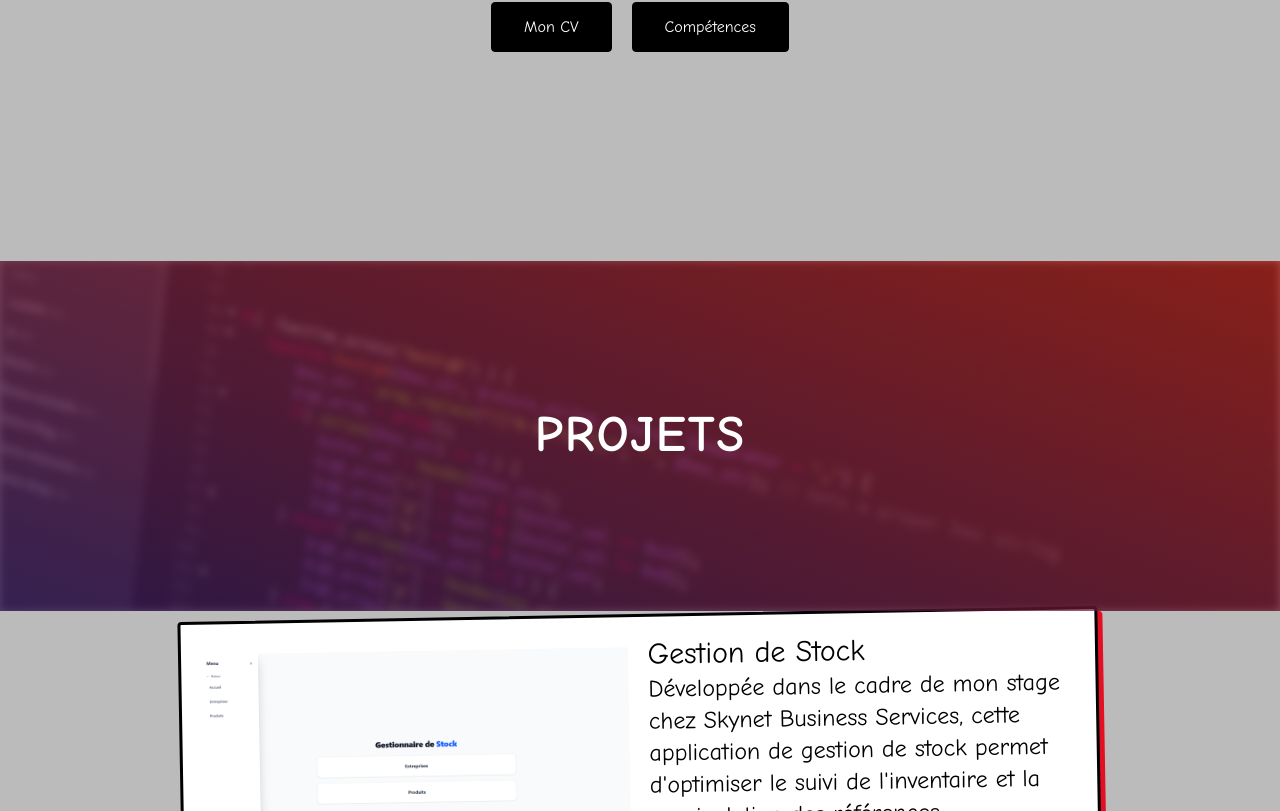
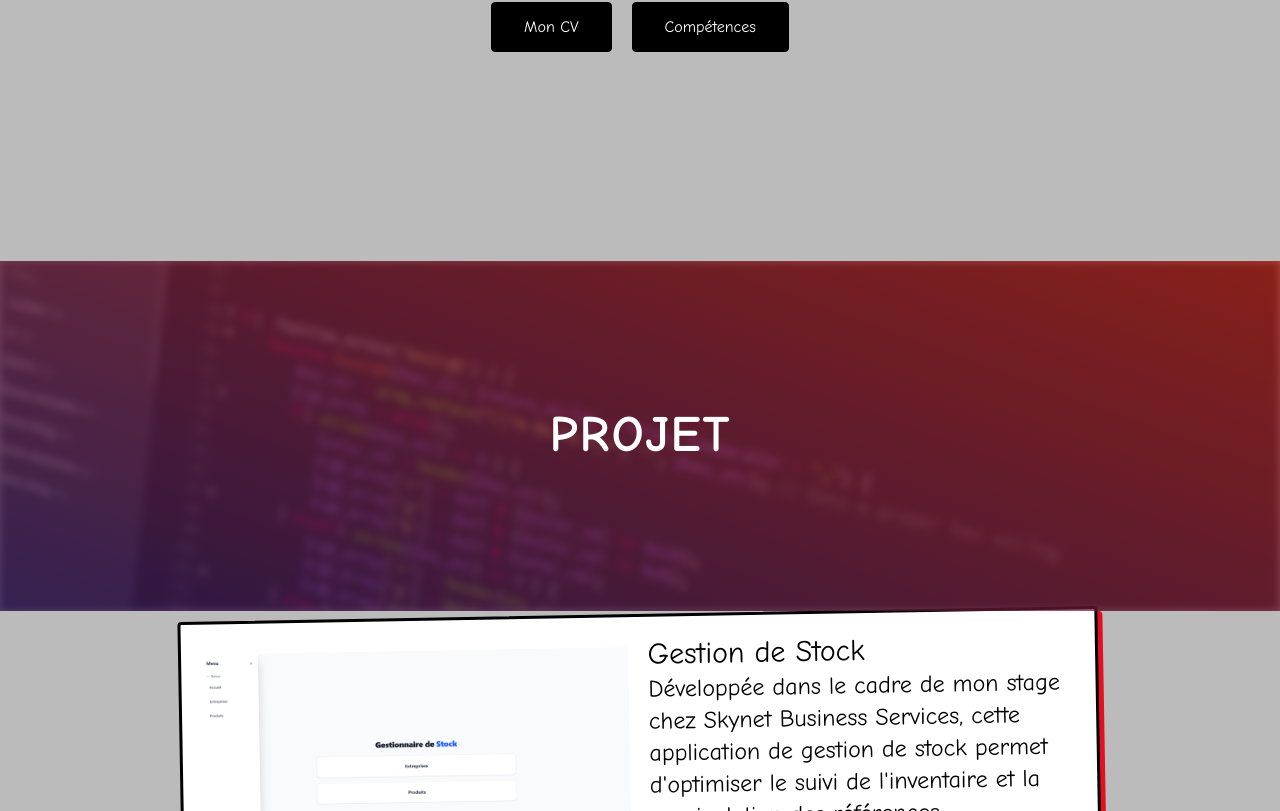
Before and after one commit to tomfrx12/portfolio-react-tom-fourneaux, a React (Vite) app: page / in a window 1280 px wide. Shown: the part 1662-2473 px from the top of the page. Built offline with nearby package versions, Linux system fonts and the light colour scheme.

Commit message:
add component title

```diff
--- /dev/null
+++ b/src/components/title.jsx
@@ -0,0 +1,27 @@
+import { motion } from "framer-motion";
+import { fadeUp } from "./anime_motion";
+import { Text } from "./texte";
+
+export default function Title({ itsDark, setItsDark, text }) {
+    return (
+        <motion.div
+            className="relative h-[350px] flex items-center justify-center overflow-hidden"
+            variants={fadeUp}
+            initial="hidden" whileInView="visible"
+            viewport={{ once: true }}
+        >
+            <div className="absolute inset-0 bg-[url(/img/illustration-index.png)] bg-fixed bg-cover bg-center blur-xs z-0"></div>
+            <motion.div
+                className="absolute inset-0 z-1"
+                animate={{
+                    background: [
+                        `${itsDark ? "linear-gradient(400deg, rgba(175,30,21,0.72) -100%, rgba(44,17,82,0.72) 100%)" : "linear-gradient(200deg, rgba(175,30,21,0.72) 0%, rgba(44,17,82,0.72) 100%)"}`
+                    ]
+                }}
+            ></motion.div>
+            <motion.div className="relative z-10 text-center" initial={{ opacity: 0, letterSpacing: "0.5em" }} whileInView={{ opacity: 1, letterSpacing: "0.2em" }} transition={{ duration: 1, ease: "easeOut" }} viewport={{ once: true }}>
+                <Text tag="h2" name="h2" className="text-white font-black text-3xl lg:text-5xl uppercase">{text}</Text>
+            </motion.div>
+        </motion.div>
+    )
+};
--- a/src/pages/index.jsx
+++ b/src/pages/index.jsx
@@ -7,6 +7,7 @@ import Lamp from "../components/lamp_light";
 import SeeMore from "../components/see_more";
 import { fadeUp, fadeDown, fadeRight, fadeLeft, opacityOn  } from "../components/anime_motion";
 import projets from '../data/projets.json';
+import Title from "../components/title";
 
 function Index({ itsDark, setItsDark }) { //le bool et la func qui est définie dans l'App, afin que la Lamp puisse modifier le dark mode
 
@@ -76,25 +77,7 @@ function Index({ itsDark, setItsDark }) { //le bool et la func qui est définie
                 </div>
             </section>
 
-            <motion.div
-                className="relative h-[350px] flex items-center justify-center overflow-hidden"
-                variants={fadeUp}
-                initial="hidden" whileInView="visible"
-                viewport={{ once: true }}
-            >
-                <div className="absolute inset-0 bg-[url(/img/illustration-index.png)] bg-fixed bg-cover bg-center blur-xs z-0"></div>
-                <motion.div
-                    className="absolute inset-0 z-1"
-                    animate={{
-                        background: [
-                            `${itsDark ? "linear-gradient(400deg, rgba(175,30,21,0.72) -100%, rgba(44,17,82,0.72) 100%)" : "linear-gradient(200deg, rgba(175,30,21,0.72) 0%, rgba(44,17,82,0.72) 100%)"}`
-                        ]
-                    }}
-                ></motion.div>
-                <motion.div className="relative z-10 text-center" initial={{ opacity: 0, letterSpacing: "0.5em" }} whileInView={{ opacity: 1, letterSpacing: "0.2em" }} transition={{ duration: 1, ease: "easeOut" }} viewport={{ once: true }}>
-                    <Text tag="h2" name="h2" className="text-white font-black text-3xl lg:text-5xl uppercase">a propos de moi</Text>
-                </motion.div>
-            </motion.div>
+            <Title text="a propos de moi" />
 
             <section className="flex flex-col justify-center items-center h-[94vh] mx-5 lg:mx-20 py-10">
                 <div className="lg:flex lg:flex-row lg:gap-12 lg:items-center w-full">
@@ -111,25 +94,7 @@ function Index({ itsDark, setItsDark }) { //le bool et la func qui est définie
                 </motion.div>
             </section>
 
-            <motion.div
-                className="relative h-[350px] flex items-center justify-center overflow-hidden"
-                variants={fadeUp}
-                initial="hidden" whileInView="visible"
-                viewport={{ once: true }}
-            >
-                <div className="absolute inset-0 bg-[url(/img/illustration-index.png)] bg-fixed bg-cover bg-center blur-xs z-0"></div>
-                <motion.div
-                    className="absolute inset-0 z-1"
-                    animate={{
-                        background: [
-                            `${itsDark ? "linear-gradient(400deg, rgba(175,30,21,0.72) -100%, rgba(44,17,82,0.72) 100%)" : "linear-gradient(200deg, rgba(175,30,21,0.72) 0%, rgba(44,17,82,0.72) 100%)"}`
-                        ]
-                    }}
-                ></motion.div>
-                <motion.div className="relative z-10 text-center" initial={{ opacity: 0, letterSpacing: "0.5em" }} whileInView={{ opacity: 1, letterSpacing: "0.2em" }} transition={{ duration: 1, ease: "easeOut" }} viewport={{ once: true }}>
-                    <Text tag="h2" name="h2" className="text-white font-black text-3xl lg:text-5xl uppercase">Projets</Text>
-                </motion.div>
-            </motion.div>
+            <Title text="projet" />
 
             <section className="flex flex-col justify-center items-center h-[94vh]">
                 <div className="my-10 flex flex-col gap-8 w-full max-w-240 px-5">
```
